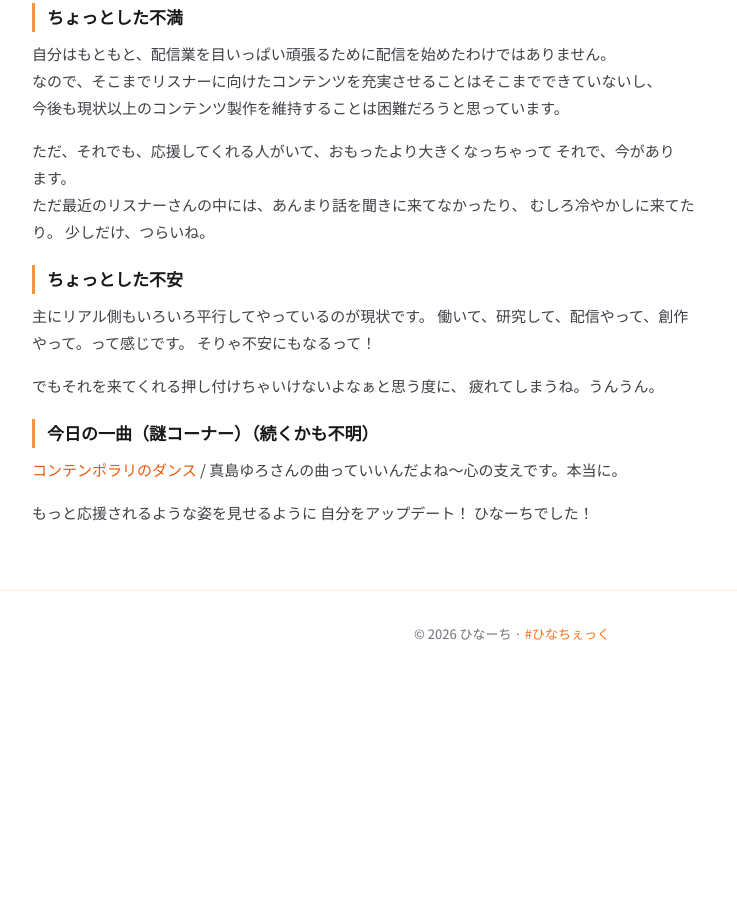
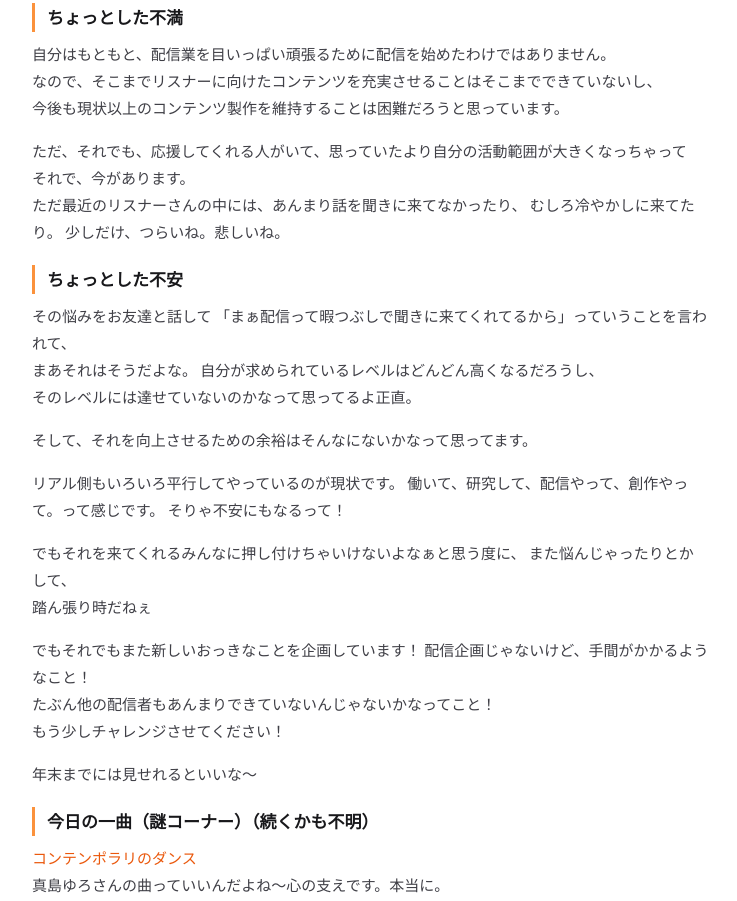
Before and after one commit to meme0524/hina-chi, an Astro site: page /blog/p/2026-10-06 in a window 1280 px wide. Shown: the part 466-1367 px from the top of the page, without its empty margins (128-865 px from the left). Before the commit the page ends 1143 px from the top, so only its background shows below. Built offline with nearby package versions, Linux system fonts and the light colour scheme; Astro itself is replaced by a stand-in of ours.

Commit message:
add some content to blog

```diff
--- a/src/content/blog/2026-10-06.md
+++ b/src/content/blog/2026-10-06.md
@@ -15,22 +15,38 @@ desc: "みんな頑張っててえらい"
 なので、そこまでリスナーに向けたコンテンツを充実させることはそこまでできていないし、
 今後も現状以上のコンテンツ製作を維持することは困難だろうと思っています。
 
-ただ、それでも、応援してくれる人がいて、おもったより大きくなっちゃって
+ただ、それでも、応援してくれる人がいて、思っていたより自分の活動範囲が大きくなっちゃって
 それで、今があります。
 ただ最近のリスナーさんの中には、あんまり話を聞きに来てなかったり、
 むしろ冷やかしに来てたり。
-少しだけ、つらいね。
+少しだけ、つらいね。悲しいね。
 
 ## ちょっとした不安
-主にリアル側もいろいろ平行してやっているのが現状です。
+その悩みをお友達と話して
+「まぁ配信って暇つぶしで聞きに来てくれてるから」っていうことを言われて、
+まあそれはそうだよな。
+自分が求められているレベルはどんどん高くなるだろうし、
+そのレベルには達せていないのかなって思ってるよ正直。
+
+そして、それを向上させるための余裕はそんなにないかなって思ってます。
+
+リアル側もいろいろ平行してやっているのが現状です。
 働いて、研究して、配信やって、創作やって。って感じです。
 そりゃ不安にもなるって！
 
-でもそれを来てくれる押し付けちゃいけないよなぁと思う度に、
-疲れてしまうね。うんうん。
+でもそれを来てくれるみんなに押し付けちゃいけないよなぁと思う度に、
+また悩んじゃったりとかして、
+踏ん張り時だねぇ
+
+でもそれでもまた新しいおっきなことを企画しています！
+配信企画じゃないけど、手間がかかるようなこと！
+たぶん他の配信者もあんまりできていないんじゃないかなってこと！
+もう少しチャレンジさせてください！
+
+年末までには見せれるといいな～
 
 ## 今日の一曲（謎コーナー）（続くかも不明）
-[コンテンポラリのダンス](https://www.youtube.com/watch?v=82SGsHkhySg) /
+[コンテンポラリのダンス](https://www.youtube.com/watch?v=82SGsHkhySg)
 真島ゆろさんの曲っていいんだよね～心の支えです。本当に。
 
 もっと応援されるような姿を見せるように
```
